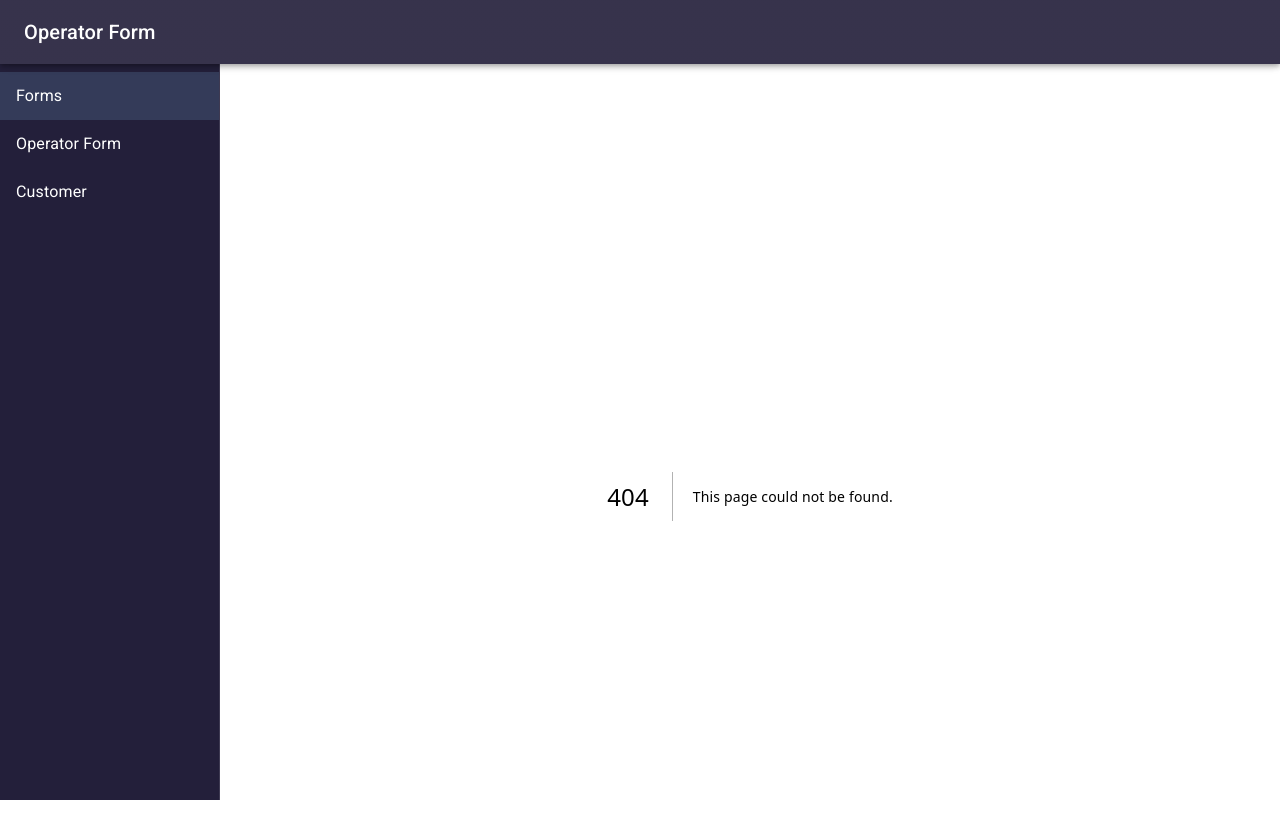
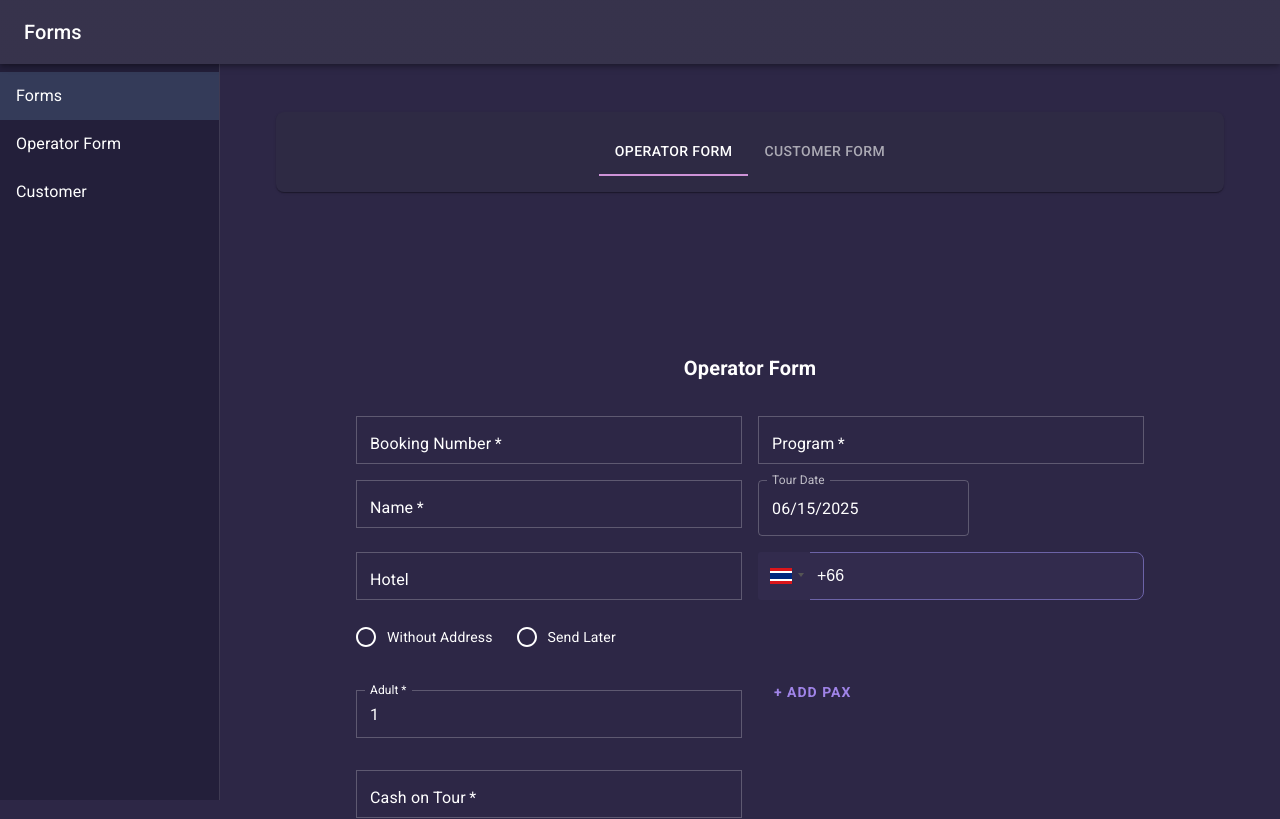
Before and after one commit to majidorc/text-generator, a Next.js app: page /forms in a window 1280 px wide. Before the commit this address had no page. Shown: the top 819 px of the page. Built offline with nearby package versions, Linux system fonts and the light colour scheme.

Commit message:
Add combined Forms page with tabs for Operator and Customer forms

```diff
--- /dev/null
+++ b/pages/forms.js
@@ -0,0 +1,43 @@
+import React, { useState } from "react";
+import { Box, Container, Paper, Tabs, Tab } from "@mui/material";
+import dynamic from "next/dynamic";
+
+// Dynamically import the forms to avoid SSR issues
+const OperatorForm = dynamic(() => import("./index"), { ssr: false });
+const CustomerForm = dynamic(() => import("./customer"), { ssr: false });
+
+function TabPanel({ children, value, index }) {
+  return (
+    <div role="tabpanel" hidden={value !== index}>
+      {value === index && <Box sx={{ pt: 2 }}>{children}</Box>}
+    </div>
+  );
+}
+
+export default function FormsPage() {
+  const [tab, setTab] = useState(0);
+  return (
+    <Container maxWidth="xl" sx={{ mt: 2 }}>
+      <Paper sx={{ p: 2, bgcolor: "#231f3a", color: "#fff", borderRadius: 2, mb: 4 }}>
+        <Tabs
+          value={tab}
+          onChange={(_, v) => setTab(v)}
+          textColor="inherit"
+          indicatorColor="secondary"
+          centered
+        >
+          <Tab label="Operator Form" />
+          <Tab label="Customer Form" />
+        </Tabs>
+      </Paper>
+      <TabPanel value={tab} index={0}>
+        <OperatorForm />
+      </TabPanel>
+      <TabPanel value={tab} index={1}>
+        <CustomerForm />
+      </TabPanel>
+    </Container>
+  );
+}
+
+FormsPage.pageTitle = "Forms";
```
